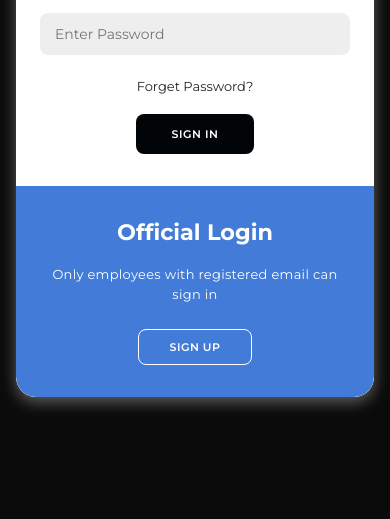
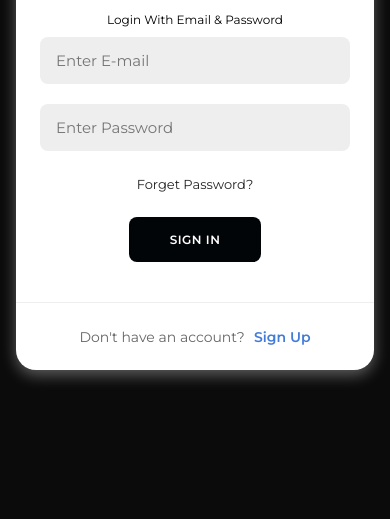
Before and after one commit to Ultramaroon-Decency/BedMatrix, a plain HTML site: page Frontend/login.html in a window 390 px wide. Shown: the part 325-844 px from the top of the page. Drawn offline with nearby package versions, Linux system fonts and the light colour scheme.

Commit message:
Changed style on the mobile devices

```diff
--- a/Frontend/css/login.css
+++ b/Frontend/css/login.css
@@ -1,13 +1,13 @@
 @import url('https://fonts.googleapis.com/css2?family=Montserrat:wght@300;400;500;600;700&display=swap');
 
-*{
+* {
     margin: 0;
     padding: 0;
     box-sizing: border-box;
     font-family: 'Montserrat', sans-serif;
 }
 
-body{
+body {
     background-color: rgba(11, 10, 10, 0.992);
     display: flex;
     align-items: center;
@@ -16,7 +16,7 @@ body{
     height: 100vh;
 }
 
-.container{
+.container {
     background-color: #fff;
     border-radius: 30px;
     box-shadow: 0 5px 15px rgba(255, 255, 255, 0.35);
@@ -27,25 +27,25 @@ body{
     min-height: 480px;
 }
 
-.container p{
+.container p {
     font-size: 14px;
     line-height: 20px;
     letter-spacing: 0.3px;
     margin: 20px 0;
 }
 
-.container span{
+.container span {
     font-size: 12px;
 }
 
-.container a{
+.container a {
     color: #252424;
     font-size: 13px;
     text-decoration: none;
     margin: 15px 0 10px;
 }
 
-.container button{
+.container button {
     background-color: rgb(2, 5, 8);
     color: #fff;
     font-size: 12px;
@@ -60,12 +60,12 @@ body{
 
 }
 
-.container button.hidden{
+.container button.hidden {
     background-color: transparent;
     border-color: #fff;
 }
 
-.container form{
+.container form {
     background-color: #fff;
     display: flex;
     align-items: center;
@@ -75,9 +75,9 @@ body{
     height: 100%;
 }
 
-.container input{
+.container input {
     background-color: #eee;
-    border:none;
+    border: none;
     margin: 8px 0;
     padding: 10px 15px;
     font-size: 13px;
@@ -86,53 +86,57 @@ body{
     outline: none;
 }
 
-.form-container{
+.form-container {
     position: absolute;
     top: 0;
     height: 100%;
     transition: all 0.6s ease-in-out;
 }
 
-.sign-in{
+.sign-in {
     left: 0;
     width: 50%;
     z-index: 2;
 }
 
-.container.active .sign-in{
+.container.active .sign-in {
     transform: translateX(100%);
 }
 
-.sign-up{
+.sign-up {
     left: 0;
     width: 50%;
     opacity: 0;
     z-index: 1;
 }
 
-.container.active .sign-up{
+.container.active .sign-up {
     transform: translateX(100%);
     opacity: 1;
     z-index: 5;
     animation: move 0.6s;
 }
 
-@keyframes move{
-    0%, 49.99%{
+@keyframes move {
+
+    0%,
+    49.99% {
         opacity: 0;
         z-index: 1;
     }
-    50%, 100%{
+
+    50%,
+    100% {
         opacity: 1;
         z-index: 5;
     }
 }
 
-.social-icons{
+.social-icons {
     margin: 20px 0;
 }
 
-.social-icons a{
+.social-icons a {
     border: 1px solid #ccc;
     border-radius: 20%;
     display: inline-flex;
@@ -143,7 +147,7 @@ body{
     height: 40px;
 }
 
-.toggle-container{
+.toggle-container {
     position: absolute;
     top: 0;
     left: 50%;
@@ -155,12 +159,12 @@ body{
     z-index: 1000;
 }
 
-.container.active .toggle-container{
+.container.active .toggle-container {
     transform: translateX(-100%);
     border-radius: 20px;
 }
 
-.toggle{
+.toggle {
     background-color: rgba(57, 118, 215, 0.952);
     height: 100%;
     color: #fff;
@@ -172,11 +176,11 @@ body{
     transition: all 0.6s ease-in-out;
 }
 
-.container.active .toggle{
+.container.active .toggle {
     transform: translateX(50%);
 }
 
-.toggle-panel{
+.toggle-panel {
     position: absolute;
     width: 50%;
     height: 100%;
@@ -191,18 +195,19 @@ body{
     transition: all 0.6s ease-in-out;
 }
 
-.toggle-left{
+.toggle-left {
     transform: translateX(-200%);
 }
 
-.container.active .toggle-left{
+.container.active .toggle-left {
     transform: translateX(0);
 }
 
-.toggle-right{
+.toggle-right {
     right: 0;
     transform: translateX(0);
 }
+
 .container button {
     transition: transform 0.3s ease, box-shadow 0.3s ease;
 }
@@ -210,6 +215,11 @@ body{
 .container button:hover {
     transform: translateY(-6px);
     box-shadow: 0 12px 30px rgba(0, 0, 0, 0.15);
+}
+
+/* Hide mobile toggle on desktop */
+.mobile-toggle {
+    display: none;
 }
 
 /* ============================================
@@ -221,6 +231,8 @@ body{
         padding: 1rem;
         height: auto;
         min-height: 100vh;
+        align-items: flex-start;
+        padding-top: 3rem;
     }
 
     .container {
@@ -242,7 +254,7 @@ body{
     .sign-in {
         width: 100%;
         left: 0;
-        order: 1;
+        display: block;
     }
 
     .sign-up {
@@ -250,7 +262,6 @@ body{
         left: 0;
         opacity: 1;
         display: none;
-        order: 1;
     }
 
     .container.active .sign-in {
@@ -265,12 +276,12 @@ body{
     }
 
     .container form {
-        padding: 2rem 1.5rem;
+        padding: 2.5rem 1.5rem;
     }
 
     .container form h1 {
-        font-size: 1.5rem;
-        margin-bottom: 0.5rem;
+        font-size: 1.75rem;
+        margin-bottom: 0.75rem;
     }
 
     .social-icons {
@@ -278,88 +289,45 @@ body{
     }
 
     .social-icons a {
-        width: 36px;
-        height: 36px;
+        width: 40px;
+        height: 40px;
     }
 
     .container input {
-        padding: 12px 15px;
+        padding: 14px 16px;
+        font-size: 15px;
+        margin: 10px 0;
+    }
+
+    .container button {
+        padding: 14px 40px;
+        font-size: 12px;
+        margin-top: 15px;
+    }
+
+    /* Hide the blue toggle container on mobile */
+    .toggle-container {
+        display: none !important;
+    }
+
+    /* Mobile toggle link styles */
+    .mobile-toggle {
+        display: block !important;
+        text-align: center;
+        padding: 1.5rem;
+        border-top: 1px solid #eee;
+    }
+
+    .mobile-toggle span {
+        color: #666;
         font-size: 14px;
     }
 
-    .container button {
-        padding: 12px 35px;
-        font-size: 11px;
-    }
-
-    /* Toggle container mobile styles */
-    .toggle-container {
-        position: relative;
-        left: 0;
-        width: 100%;
-        height: auto;
-        border-radius: 0 0 20px 20px;
-        transform: none !important;
-        order: 2;
-    }
-
-    .container.active .toggle-container {
-        transform: none;
-        order: 0;
-        border-radius: 20px 20px 0 0;
-    }
-
-    .toggle {
-        width: 100%;
-        left: 0;
-        transform: none !important;
-        border-radius: 0 0 20px 20px;
-    }
-
-    .container.active .toggle {
-        transform: none;
-        border-radius: 20px 20px 0 0;
-    }
-
-    .toggle-panel {
-        position: relative;
-        width: 100%;
-        height: auto;
-        padding: 2rem 1.5rem;
-        transform: none !important;
-    }
-
-    .toggle-left {
-        display: none;
-        transform: none;
-    }
-
-    .toggle-right {
-        display: flex;
-        transform: none;
-    }
-
-    .container.active .toggle-left {
-        display: flex;
-        transform: none;
-    }
-
-    .container.active .toggle-right {
-        display: none;
-    }
-
-    .toggle-panel h1 {
-        font-size: 1.4rem;
-        margin-bottom: 0.5rem;
-    }
-
-    .toggle-panel p {
-        font-size: 13px;
-        margin: 10px 0 15px;
-    }
-
-    .toggle-panel button.hidden {
-        padding: 10px 30px;
+    .mobile-toggle a {
+        color: rgba(57, 118, 215, 0.952);
+        font-weight: 600;
+        font-size: 14px;
+        margin-left: 5px;
     }
 }
 
--- a/Frontend/login.html
+++ b/Frontend/login.html
@@ -7,7 +7,7 @@
 
     <link rel="stylesheet" href="css/login.css">
 
-    <link href='https://unpkg.com/boxicons@2.1.4/css/boxicons.min.css' rel='stylesheet'>        <!--https://boxicons.com/ -->
+    <link href='https://unpkg.com/boxicons@2.1.4/css/boxicons.min.css' rel='stylesheet'> <!--https://boxicons.com/ -->
 
     <title>Bedmatrix Login</title>
 </head>
@@ -30,6 +30,11 @@
                 <input type="password" placeholder="Enter Password">
                 <button>Sign Up</button>
             </form>
+            <div class="mobile-toggle">
+                <span>Already have an account?</span>
+                <a href="#"
+                    onclick="document.getElementById('container').classList.remove('active'); return false;">Sign In</a>
+            </div>
         </div>
 
 
@@ -48,6 +53,11 @@
                 <a href="#">Forget Password?</a>
                 <button>Sign In</button>
             </form>
+            <div class="mobile-toggle">
+                <span>Don't have an account?</span>
+                <a href="#" onclick="document.getElementById('container').classList.add('active'); return false;">Sign
+                    Up</a>
+            </div>
         </div>
 
 
```
